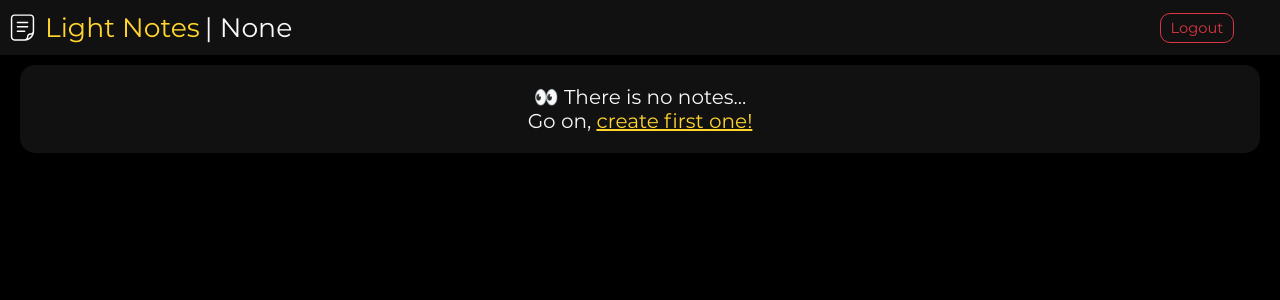
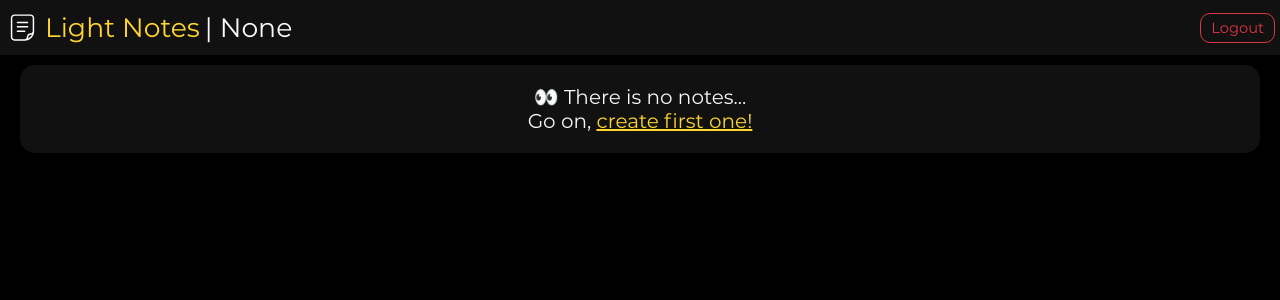
Before and after one commit to feelofgoodvibes/lightnotes, a Flask app: page / in a window 1280 px wide. Shown: the top 300 px of the page. Run offline with Flask 2, Linux system fonts and the light colour scheme; the visitor is signed in with stand-in values (Sample User, id 1); data comes from the database, SQL or seed files in the repository; data that the repository does not hold is empty.

Commit message:
fix logout button position

```diff
--- a/static/styles.css
+++ b/static/styles.css
@@ -94,10 +94,8 @@
 }
 
 .nav-right {
-    flex: 1;
     display: flex;
     flex-direction: row;
-    align-items: center;
 }
 
 .nav-left {
```
